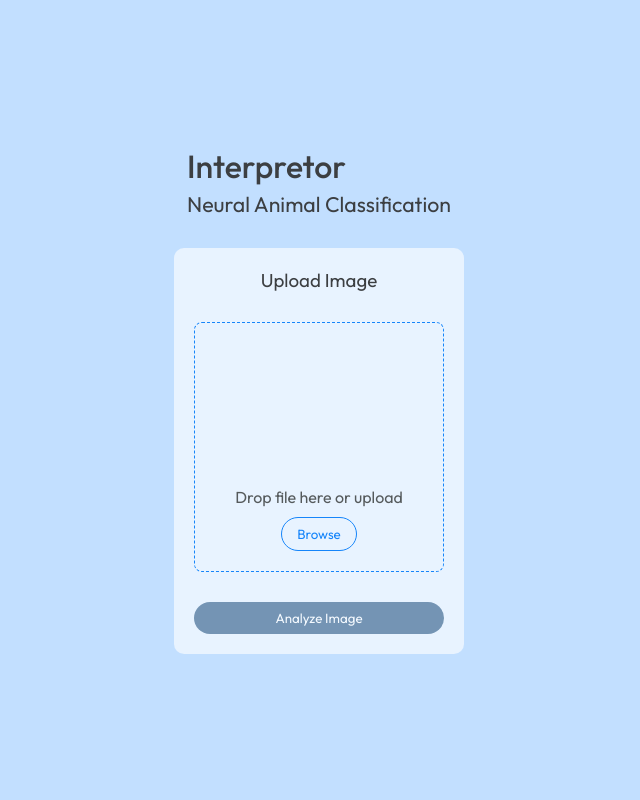
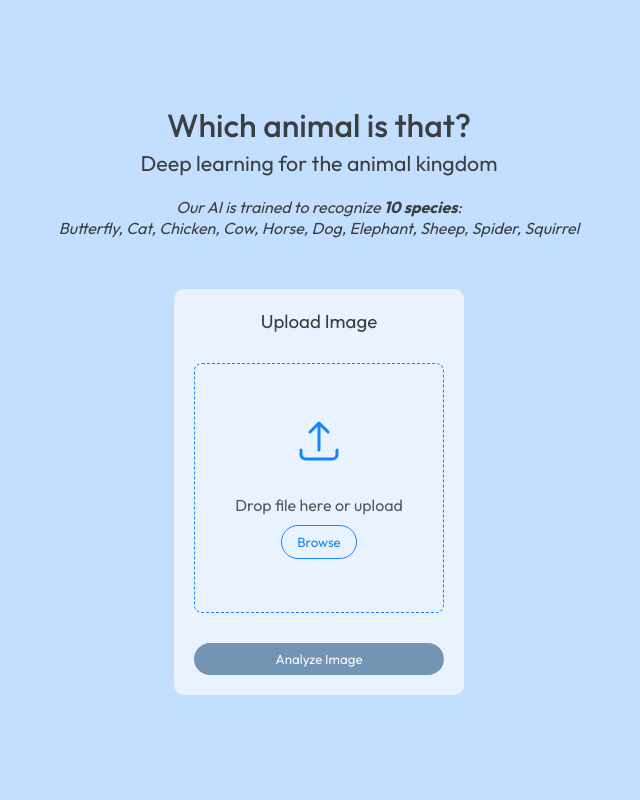
Before and after one commit to keirialaa/image-classification, a Flask app: page / in a window 1280 px wide. Shown: the whole page, without its empty margins (321-961 px from the left). Run offline with Flask 3, Linux system fonts and the light colour scheme.

Commit message:
Finalize model and application

```diff
--- a/web_app/app.py
+++ b/web_app/app.py
@@ -1,12 +1,53 @@
-from flask import Flask, render_template
+from flask import Flask, render_template, request, jsonify
+import io
+import os
+from PIL import Image
+import numpy as np
+import tensorflow as tf
 
 app = Flask(__name__)
+
+# Load the model
+current_dir = os.path.dirname(__file__)
+model_path = os.path.join(current_dir, '..', 'models', 'animal_classifier.keras')
+model = tf.keras.models.load_model(model_path)
 
 # Render the main page
 @app.route("/")
 def home():
     return render_template("index.html")
 
+# Process and classify the image
+@app.route("/classify", methods=["POST"])
+def classify():
+    if 'file' not in request.files:
+        return jsonify({"error": "No file uploaded"}), 400
+
+    file = request.files['file']
+    if file:
+        # Open and preprocess the image
+        img = Image.open(io.BytesIO(file.read()))
+        img = img.convert('RGB')
+        img = img.resize((224, 224))
+        img_array = np.array(img) / 255.0 # Normalize pixel values to [0, 1]
+        img_array = np.expand_dims(img_array, axis=0) # Add batch dimension
+
+        # Make a prediction
+        predictions = model.predict(img_array)
+
+        # Get the result
+        class_names = ["butterfly", "cat", "chicken", "cow", "dog", "elephant", "horse", "sheep", "spider", "squirrel"]
+        result_index = np.argmax(predictions[0])
+        result_label = class_names[result_index]
+        confidence = float(np.max(predictions[0]) * 100)
+
+        return jsonify({
+            "prediction": result_label,
+            "confidence": f"{confidence:.2f}%"
+        })
+    return jsonify({"error": "Unknown upload error"}), 500
+
+
 
 if __name__ == "__main__":
     app.run(debug=True)
--- a/web_app/static/script.js
+++ b/web_app/static/script.js
@@ -14,7 +14,7 @@ browseBtn.addEventListener("click", () => fileInput.click());
 uploadBox.addEventListener("dragover", (e) => {
   e.preventDefault();
   uploadBox.style.borderColor = "#1685fa";
-  uploadBox.style.backgroundColor = "#f0f7ff";
+  uploadBox.style.backgroundColor = "#F2F2F2";
 });
 
 uploadBox.addEventListener("dragleave", () => {
@@ -45,6 +45,7 @@ function handlePreview(file) {
   const reader = new FileReader();
   reader.onload = (e) => {
     imagePreview.src = e.target.result;
+    uploadBox.style.gap = "0";
     imagePreview.style.display = "block";
 
     // Hide the icon and change text to filename
@@ -58,3 +59,28 @@ function handlePreview(file) {
   };
   reader.readAsDataURL(file);
 }
+
+// Submit image and make a prediction
+document.getElementById("upload-form").addEventListener("submit", async (e) => {
+  e.preventDefault(); // Stop the page from refreshing
+
+  const formData = new FormData(e.target);
+  uploadBtn.innerText = "Analyzing...";
+  uploadBtn.disabled = true;
+
+  try {
+    const response = await fetch("/classify", {
+      method: "POST",
+      body: formData,
+    });
+    const data = await response.json();
+
+    // Display the result in UI
+    alert(`Prediction: ${data.prediction} (${data.confidence})`);
+  } catch (error) {
+    console.error("Error:", error);
+  } finally {
+    uploadBtn.innerText = "Analyze Image";
+    uploadBtn.disabled = false;
+  }
+});
--- a/web_app/static/style.css
+++ b/web_app/static/style.css
@@ -17,13 +17,20 @@ textarea {
 h1 {
   margin-bottom: 5px;
   font-weight: 500;
+  text-align: center;
 }
 h2 {
   font-weight: 400;
   font-size: 16pt;
+  margin-bottom: 20px;
+  text-align: center;
 }
 h3 {
   font-weight: 400;
+}
+header {
+  width: 100%;
+  text-align: center;
 }
 .container {
   height: 100%;
@@ -55,11 +62,11 @@ h3 {
   flex-direction: column;
   align-items: center;
   justify-content: center;
-  gap: 50px;
   color: #555a5c;
   padding: 20px;
   box-sizing: border-box;
   overflow: hidden;
+  gap: 30px;
 }
 
 #browse-btn {
@@ -88,10 +95,19 @@ h3 {
   gap: 10px;
 }
 #image-preview {
-  max-width: 90%;
-  max-height: 80%;
+  max-height: 70%;
+  max-width: 70%;
   object-fit: contain;
   border-radius: 12px;
   margin-bottom: 15px;
   display: none;
 }
+.info-section {
+  width: 100%;
+  margin-bottom: 20px;
+}
+.info-section p {
+  line-height: 1.3;
+  font-style: italic;
+  text-align: center;
+}
--- a/web_app/templates/index.html
+++ b/web_app/templates/index.html
@@ -11,12 +11,23 @@
       href="https://fonts.googleapis.com/css2?family=Outfit:wght@100..900&display=swap"
       rel="stylesheet"
     />
+    <link
+      rel="shortcut icon"
+      href="{{ url_for('static', filename='favicon.ico') }}"
+    />
   </head>
   <body>
     <div class="container">
       <div class="header">
-        <h1>Interpretor</h1>
-        <h2>Neural Animal Classification</h2>
+        <h1>Which animal is that?</h1>
+        <h2>Deep learning for the animal kingdom</h2>
+        <div class="info-section">
+          <p>Our AI is trained to recognize <strong>10 species</strong>:</p>
+          <p>
+            Butterfly, Cat, Chicken, Cow, Horse, Dog, Elephant, Sheep, Spider,
+            Squirrel
+          </p>
+        </div>
       </div>
       <form
         id="upload-form"
@@ -28,7 +39,22 @@
           <h3>Upload Image</h3>
 
           <div id="upload-box">
-            <svg ...>...</svg>
+            <svg
+              xmlns="http://www.w3.org/2000/svg"
+              fill="none"
+              viewBox="0 0 24 24"
+              stroke-width="1.5"
+              stroke="#1685fa"
+              class="size-6"
+              width="48"
+              height="48"
+            >
+              <path
+                stroke-linecap="round"
+                stroke-linejoin="round"
+                d="M3 16.5v2.25A2.25 2.25 0 0 0 5.25 21h13.5A2.25 2.25 0 0 0 21 18.75V16.5m-13.5-9L12 3m0 0 4.5 4.5M12 3v13.5"
+              />
+            </svg>
 
             <img
               id="image-preview"
```
Also changed, not shown: requirements.txt (added), web_app/static/favicon.ico (added), 4 other files.
